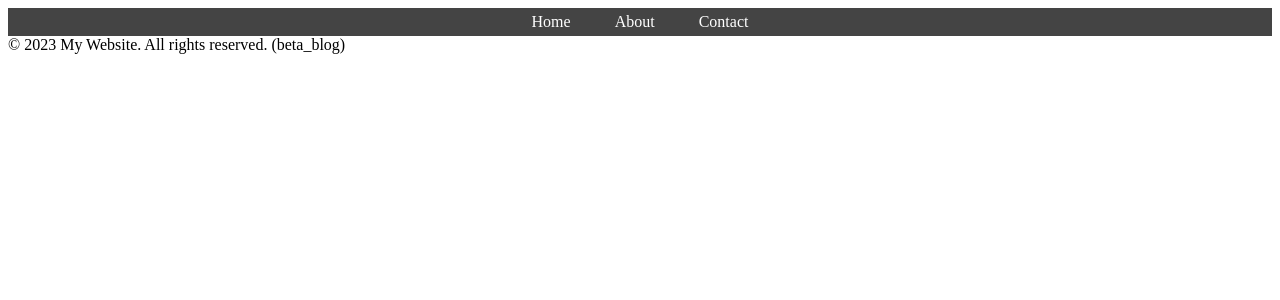
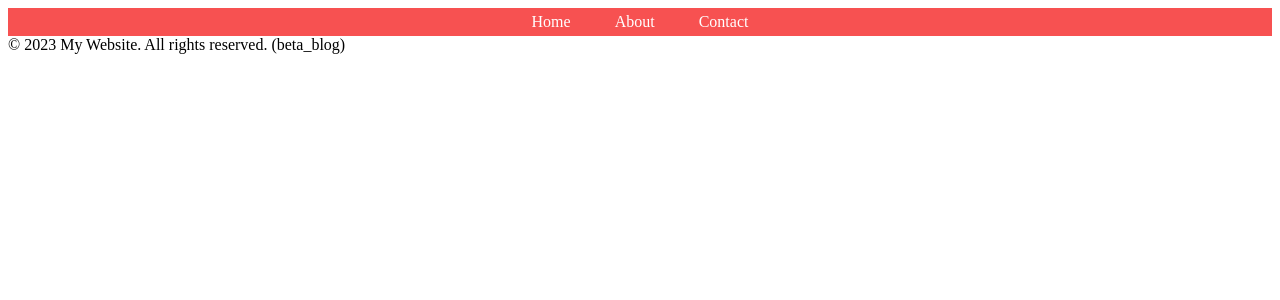
Before and after one commit to bhargav-kuvadiya/blog, a Django app: template templates/blog/blog_base.html in a window 1280 px wide. Shown: the top 300 px of the page. Run offline with Django 3.2, Linux system fonts and the light colour scheme; the template is opened without the code that fills it, so the values that code supplies are empty.

Commit message:
other changes

```diff
--- a/static/blog/css/base.css
+++ b/static/blog/css/base.css
@@ -1,5 +1,5 @@
 nav {
-    background-color: #444;
+    background-color: #f75151;
     padding: 5px;
     text-align: center;
 }
```
